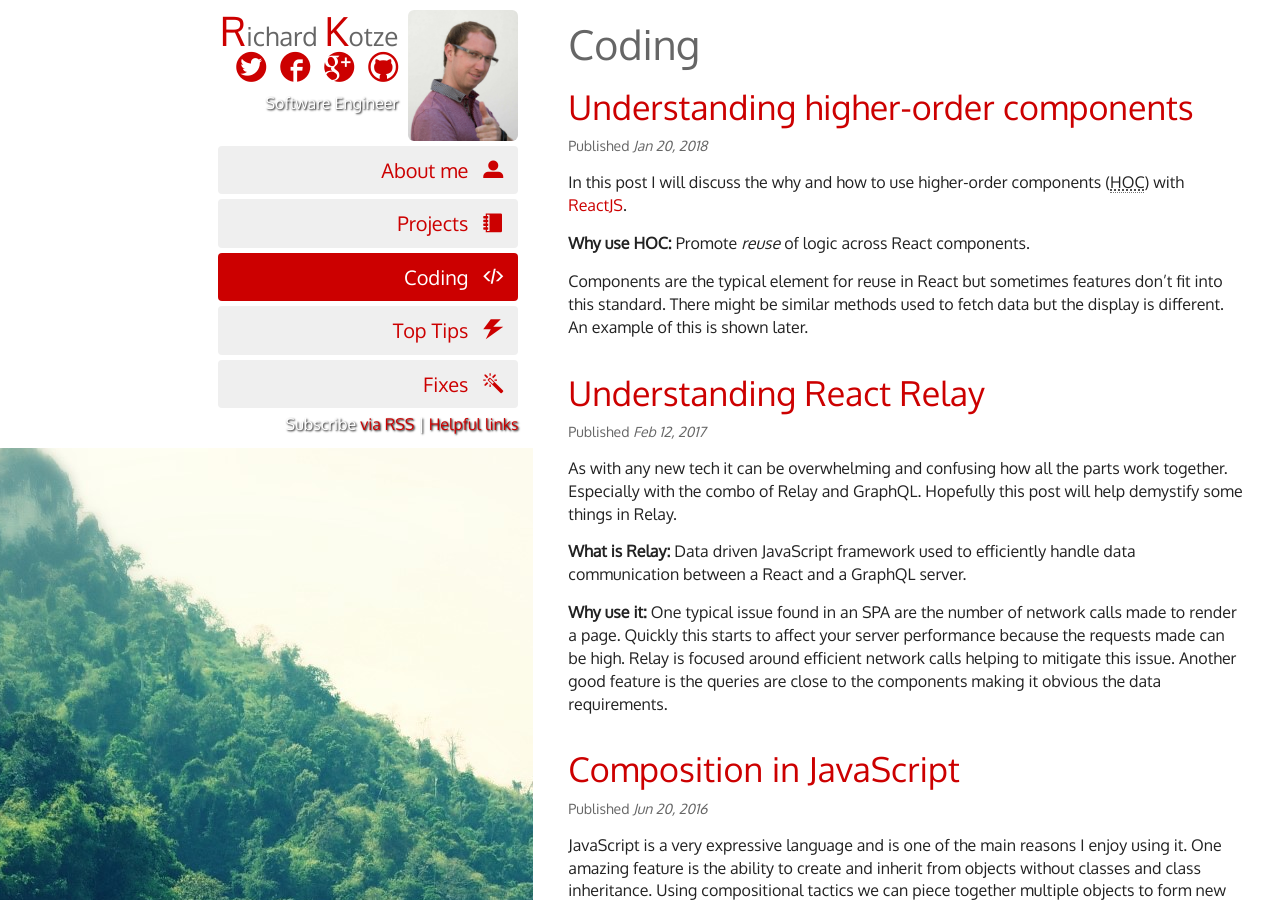
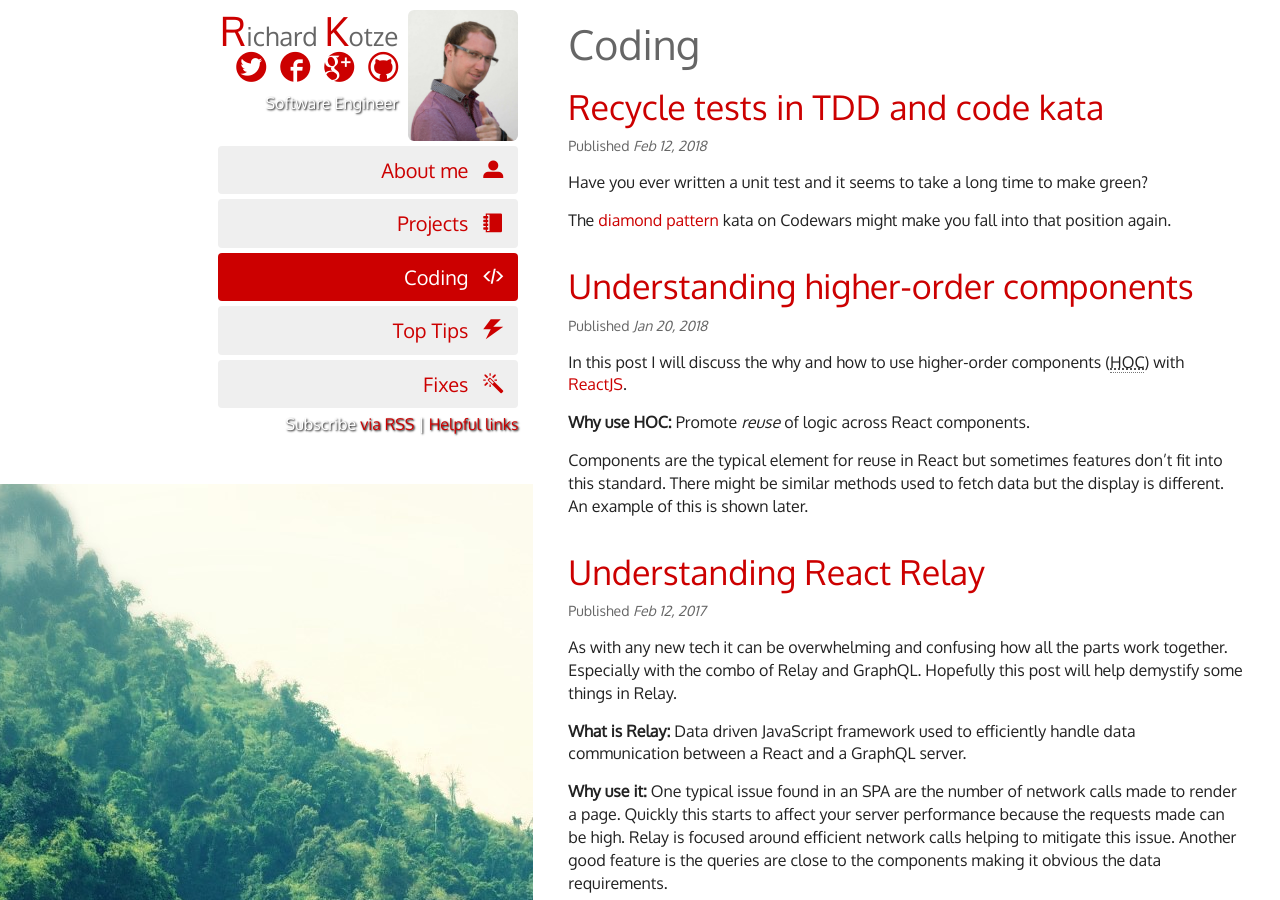
Before and after one commit to rkotze/rkotze.github.io, a Jekyll site: the page built from coding.md, in a window 1280 px wide and 900 px high. Built offline with Jekyll 4.4.1, drawn with Linux system fonts in a browser that asks for light colours; some of the changed lines change nothing that is shown.

Commit message:
Publish Recycle tests in TDD.
Fix some sentences and added a conclusion.

```diff
--- a/_posts/2017-11-26-tdd-recycle-tests.md
+++ b/_posts/2017-11-26-tdd-recycle-tests.md
@@ -1,30 +1,31 @@
 ---
 layout: post
-published: false
-title:  "Recycle tests TDD and code kata"
-date:   2017-11-26 12:00:12 +0000
+title:  "Recycle tests in TDD and code kata"
+date:   2018-02-12 12:00:12 +0000
 permalink: /coding/recycle-tests-tdd-code-kata
 category: coding
 meta_description: >
- The constraints of TDD and how recycling tests could help unblock your workflow.
+ The constraints of TDD and how recycling tests could help unblock your workflow for solving complex problems.
 excerpt_separator: <!--more-->
 ---
 
 Have you ever written a unit test and it seems to take a long time to make green?
 
-The [diamond pattern](https://www.codewars.com/kata/complete-the-pattern-number-9-diamond){:target="_blank"} kata on Codewars might make you fall into that position again.
+The [diamond pattern](https://www.codewars.com/kata/complete-the-pattern-number-9-diamond){:target="\_blank"} kata on Codewars might make you fall into that position again.
 
 <!--more-->
 
-The workshop at Agile Scotland conf by [Seb Rose](http://leanagile.scot/2017/sessions/index.php?session=92){:target="_blank"} motivated me to write this post.
+The workshop at Agile Scotland conf by [Seb Rose](http://leanagile.scot/2017/sessions/index.php?session=92){:target="\_blank"} motivated me to write this post.
 
-Test-driven development requires you to write a test first which helps you to move a step closer to solving the problem. A classic workflow is *Red, Green, Refactor*. Then means write a failing unit test first (red), make it pass (green) and is there anything that can be done to improve the code quality (refactor). More on classic TDD read [The cycles of TDD](http://blog.cleancoder.com/uncle-bob/2014/12/17/TheCyclesOfTDD.html){:target="_blank"} by Uncle Bob.
+Test-driven development requires you to write a test first which helps you to move a step closer to solving the problem. A classic workflow is _Red, Green, Refactor_. That means write a failing unit test first (red), make it pass (green) and anything that can be done to improve the code quality (refactor). More on classic TDD read [The cycles of TDD](http://blog.cleancoder.com/uncle-bob/2014/12/17/TheCyclesOfTDD.html){:target="\_blank"} by Uncle Bob.
 
 Each test passing should give you confidence to commit to master and the pace should be consistent. So there should not be a sudden slow down in your progress. I will explain more after the first round below.
 
 ## First round
 
-Be strict and spend **20 minutes** trying to solve the [diamond pattern kata](https://www.codewars.com/kata/complete-the-pattern-number-9-diamond){:target="_blank"} using classic TDD.
+Be strict and spend **20 minutes** trying to solve the [diamond pattern kata](https://www.codewars.com/kata/complete-the-pattern-number-9-diamond){:target="\_blank"} using classic TDD.
+
+** Start now and come back here in 20 minutes**
 
 No problem if you have not solved it. What you need to do is be aware of where you got stuck. Are you stuck about **two or four** unit tests in? Is it testing `pattern(2)`?
 
@@ -37,16 +38,18 @@ pattern(2) ->
 
 ## Why (╯°□°)╯︵ ┻━┻ ...
 
-Why is this the test that is stopping you? Essentially you are solving the whole of the kata at this point. This is quite complex for our minds to handle all the cases to resolve and think about where to start.
+Why is this the test that is stopping you?
+
+Well you might have noticed you are solving the whole of the kata at this point. This is quite complex for our minds to handle all the cases to resolve. We struggle where to start but too many test cases overwhelm our thoughts.
 
 ## How to make progress?
 
-First brain storm all cases you need to handle to help reduce the overload. Below is some for example might be:
+First brain storm all cases you need to handle to help reduce the overload. Below are case you need to cover:
 
-- Spacing on each row
-- Each row reflect the numbers between row number e.g. 12321
-- Add new line at end of each row
-- Reflex the top half of the diamond
+* Spacing for each row
+* Increment number to row number and then decrement to one to reflect the numbers e.g. 12321
+* Add new line at end of each row
+* Reflex the top half of the diamond
 
 ## Recycling your test
 
@@ -56,8 +59,12 @@ Notable the workflow pattern is different as you will be on the same unit test.
 
 ## Second round
 
-Try again and spend **20 minutes** trying to solve the [diamond pattern kata](https://www.codewars.com/kata/complete-the-pattern-number-9-diamond){:target="_blank"} using this recycling method.
+Try again and spend **20 minutes** trying to solve the [diamond pattern kata](https://www.codewars.com/kata/complete-the-pattern-number-9-diamond){:target="\_blank"} using this recycling method.
 
 After the 20 minutes there should be a better feeling of progress instead of overwhelmed and blocked.
 
+## Conclusion
+
+I found this a useful approach for solving complex problems in unit tests. Remove that nagging worry writing a complete function break the problem down into manageable chunks and this will help provide confident progression.
+
 Has this helped you solve the kata? Please write comments below on what you think of this approach below.
```
